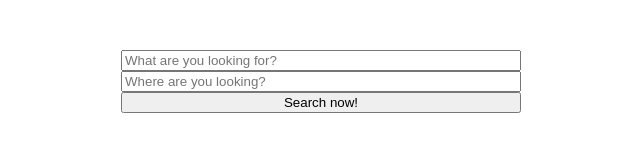
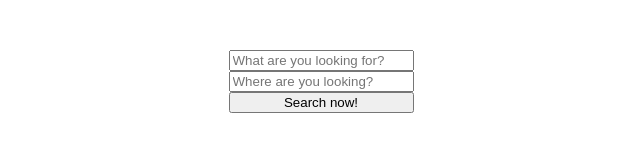
Before and after one commit to Scott09/jg-assignment, a React (Create React App) app: page / in a window 1280 px wide. Shown: the top 163 px of the page, without its empty margins (319-959 px from the left). Built offline with nearby package versions, Linux system fonts and the light colour scheme.

Commit message:
Implement handleSubmit function that will fetch data proxied through backend /jobs endpoint on express backend passing state values through query string. Backend will make request to ziprecruiter api and send jobs back. Update jobs state with jobs data response

```diff
--- a/src/App.css
+++ b/src/App.css
@@ -8,5 +8,5 @@
   margin-top: 50px;
   display: flex;
   flex-direction: column;
-  width: 400px;
+  max-width: 100%;
 }
--- a/src/App.js
+++ b/src/App.js
@@ -1,7 +1,7 @@
 import React, { useState, useEffect } from 'react';
 import './App.css';
-import axios from 'axios';
 import Footer from '../src/components/Footer/Footer.component';
+
 
 
 
@@ -12,26 +12,33 @@ function App() {
   const [jobSearch, setJobSearch] = useState("");
 
 
-  const fetchJobData = () => {
-    axios.get(``)
-  }
+  const handleSubmit = async (event) => {
+
+    event.preventDefault();
+
+    const response = await fetch(`/jobs?jobSearch=${jobSearch}&location=${city}`);
+    const json = await response.json();
+    console.log(json);
+  };
 
 
 
   return (
     <div className="App">
 
-      <main className="job-content">
-        <div>
-        <form className="inputform" onSubmit={fetchJobData} >
+      <div>
+        <form className="inputform" onSubmit={handleSubmit} >
 
             <input value={jobSearch} onChange={e => setJobSearch(e.target.value)} type="text" name="jobdescription" placeholder="What are you looking for?"></input>
 
             <input value={city} onChange={e => setCity(e.target.value)} type="text" name="city" placeholder="Where are you looking?"></input>
 
             <button type="submit">Search now!</button>
-         </form>
-        </div>
+        </form>
+      </div>
+
+      <main className="job-content">
+
       </main>
       <Footer />
     </div>
```
